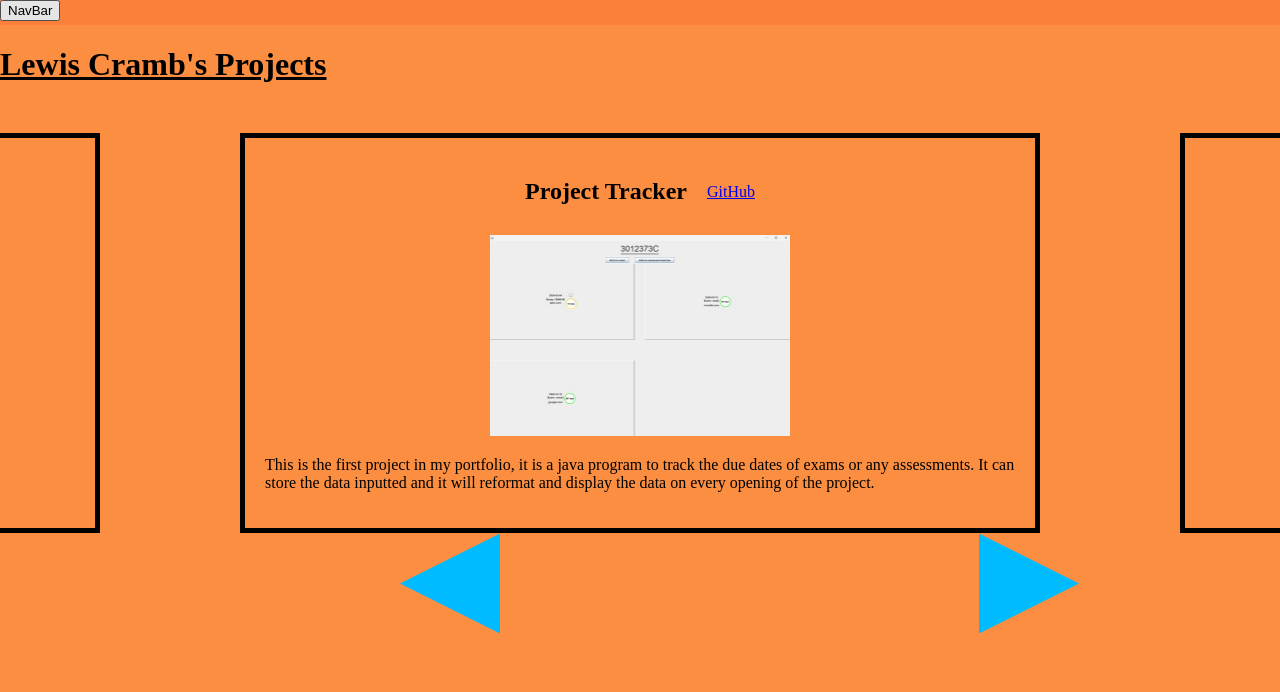
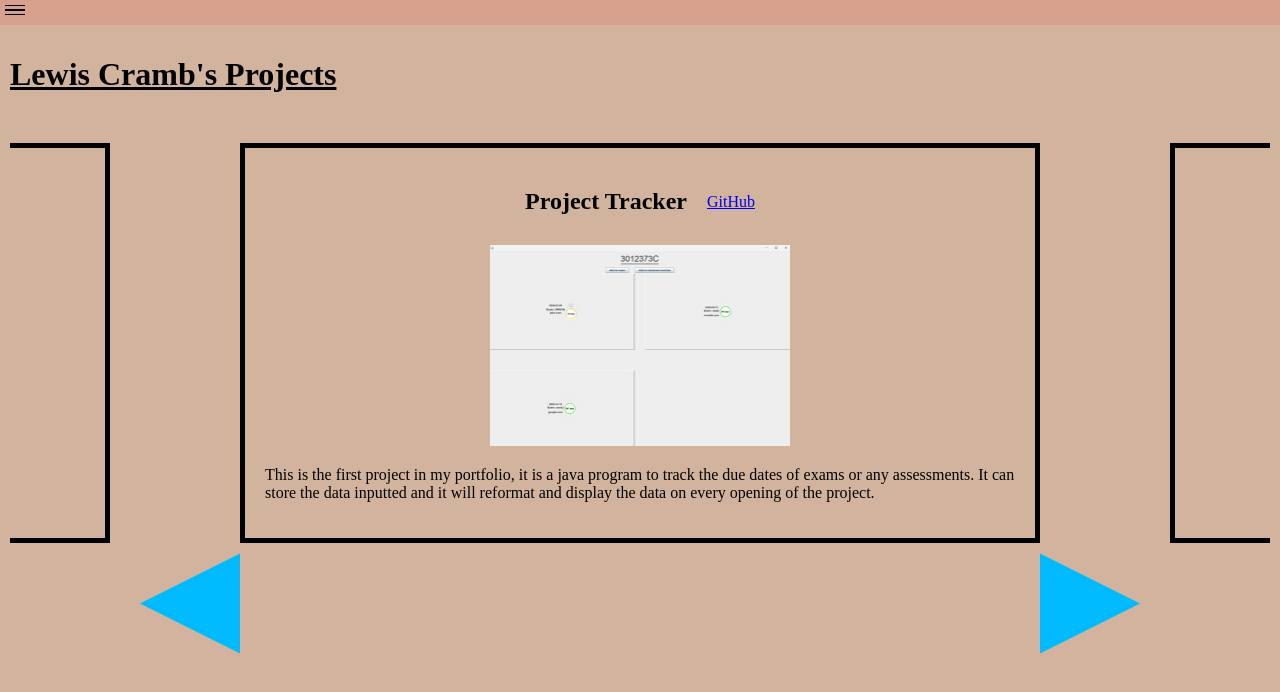
Before and after one commit to Lewis-Cramb/portfolio_site, a plain HTML site: page HTML/projects.html in a window 1280 px wide. Drawn offline with Linux system fonts and the light colour scheme.

Commit message:
Fix - CSS change

```diff
--- a/CSS/projects.css
+++ b/CSS/projects.css
@@ -50,16 +50,22 @@
     padding-top:10px ;
 }
 
+#proj-bttns{
+    display:flex ;
+    justify-content:center ;
+    align-items:center ;
+    padding-top:10px ;
+}
 
 #proj-bttn-l {
+    margin-right:400px ;
     background: rgb(0, 187, 255) ;
-    margin-left:400px ;
-    margin-right:475px ;
     clip-path: polygon(100% 0%, 0% 50%, 100% 100%) ;
 }
 
 
 #proj-bttn-r {
+    margin-left:400px ;
     background: rgb(0, 187, 255) ;
     clip-path: polygon(0% 0%, 100% 50%, 0% 100%) ;
 }
--- a/CSS/style.css
+++ b/CSS/style.css
@@ -9,7 +9,7 @@
 body{
     margin:0px ;
     height:100% ;
-    background-color:rgb(251, 142, 64);
+    background-color:rgb(210, 179, 157);
     display:flex ;
     flex-direction:column ;
     height:100vh ;
@@ -44,6 +44,7 @@ main{
 
 #nav-bttn{
     display:inline ;
+    padding:5px ;
 }
 
 #nav-bar{
@@ -58,7 +59,10 @@ main{
     position: relative;
     z-index: 500;
     height:100% ;
+    padding:10px ;
 }
+
+
 #nav-bar a:hover {
     background-color:rgba(89, 155, 242, 0.711) ;
 }
@@ -75,6 +79,7 @@ main{
     float:right ;
     right:100px ;
 }
+
 
 
 /* classes (.) */
--- a/HTML/projects.html
+++ b/HTML/projects.html
@@ -7,7 +7,12 @@
     </head>
     <body onload="rewriteProjBox()">
         <nav onclick="toggleNav(event)">
-        <button id="nav-bttn" onclick="navbar(event)">NavBar</button>
+            <svg id="nav-bttn" onclick="navbar(event)" height="20" width="30" xmlns="http://www.w3.org/2000/svg">
+                <line x1="0" y1="0" x2="30" y2="0" style="stroke:black;stroke-width:2;padding-top:1" />
+                <line x1="0" y1="5" x2="30" y2="5" style="stroke:black;stroke-width:2" />
+                <line x1="0" y1="10" x2="30" y2="10" style="stroke:black;stroke-width:2" />
+                Sorry, your browser does not support inline SVG.
+            </svg>
             <div id="nav-bar">
                 <a href="../index.html">Home</a> <br /> <br />
                 <a href="projects.html">Projects</a> <br /> <br />
```
Also changed, not shown: HTML/education.html (+6 -1 lines), HTML/experience.html (+6 -1 lines), index.html (+6 -1 lines), 1 other file.
